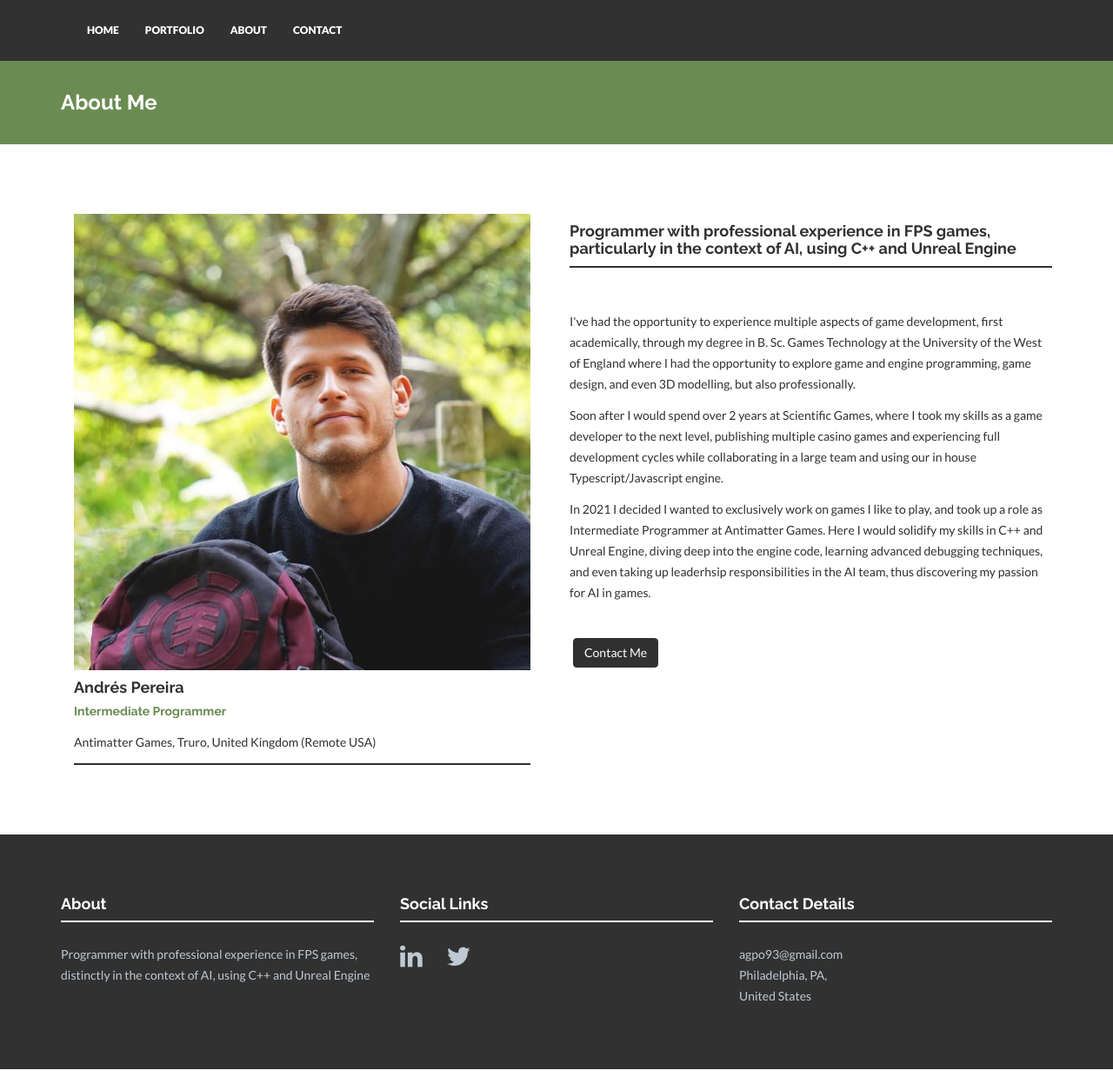
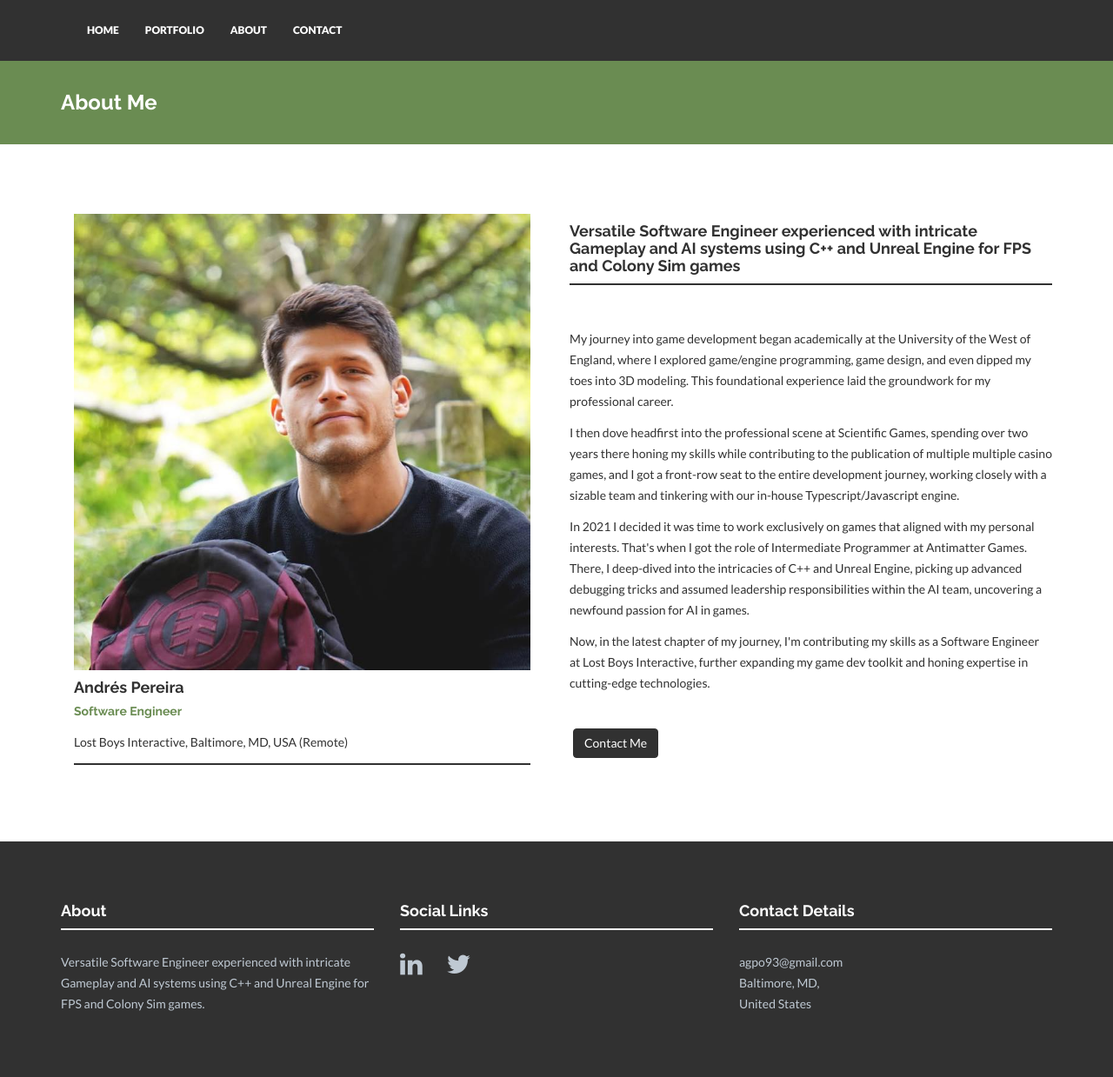
Before and after one commit to AGPO93/AGPO93.github.io, a Jekyll site: the page built from about.html, in a window 1280 px wide and 1239 px high. Shown: the whole window at 87% size. Built offline with Jekyll 4.4.1, drawn with Linux system fonts in a browser that asks for light colours; nearby versions of some CDN libraries.

Commit message:
2024 update with LBI info

```diff
--- a/_config.yml
+++ b/_config.yml
@@ -2,10 +2,10 @@
 
 # Site settings
 title: Andrés Pereira
-description: "Game Programmer Portfolio"
+description: "Game Software Engineer Portfolio"
 analytics: #Google analytics code in the format XX-nnnnnnnn-n
-baseurl: "/" #important: start with /
-url: "drepereira.com"
+baseurl: "" #important: start with /
+url: ""
 
 # Build settings
 highlighter: rouge
@@ -39,14 +39,14 @@ collections:
 # Social networks usernames. Many more available: google-plus, flickr, linkedin, etc). Shown in footer.
 social:
   - title: linkedin
-    url: https://www.linkedin.com/in/agpo93/
+    url: https://www.linkedin.com/in/drepereira/
   - title: twitter
     url: https://twitter.com/andresgamedev
 
 # Postal address (add as many lines as necessary). Shown in footer and on Contact page.
 address:
   - lines:
-    - Philadelphia, PA,
+    - Baltimore, MD,
     - United States
 email: agpo93@gmail.com
 
@@ -55,14 +55,14 @@ email: agpo93@gmail.com
 # Members information. Shown on About page.
 members:
   - name: Andrés Pereira
-    position: Intermediate Programmer
-    text: Antimatter Games, Truro, United Kingdom (Remote USA)
+    position: Software Engineer
+    text: Lost Boys Interactive, Baltimore, MD, USA (Remote)
     img: profileAndres.jpg
     social:
       - title: envelope #use for email address
         url: mailto:AGPO93@gmail.com
       - title: linkedin
-        url: https://www.linkedin.com/in/agpo93/
+        url: https://www.linkedin.com/in/drepereira/
 
 # Short text about your company. Shown in footer on every page and also separately on Home and Contact page.
-about: "Programmer with professional experience in FPS games, distinctly in the context of AI, using C++ and Unreal Engine"
+about: "Versatile Software Engineer experienced with intricate Gameplay and AI systems using C++ and Unreal Engine for FPS and Colony Sim games."
--- a/about.html
+++ b/about.html
@@ -30,21 +30,32 @@ permalink: /about/
             </br>
         </div>
         <div class="col-lg-6">
-            <h4>Programmer with professional experience in FPS games, particularly in the context of AI, using C++ and Unreal Engine</h4>
+            <h4>Versatile Software Engineer experienced with intricate Gameplay and AI systems using C++ and Unreal Engine for FPS and Colony Sim games</h4>
             <div class="hline"></div>
             <br></br>
-            <p>I've had the opportunity to experience multiple aspects of game development, first academically, through my degree in B. Sc. Games Technology at
-            the University of the West of England where I had the opportunity to explore game and engine programming, game design, and even 3D modelling, but also
-            professionally.</p>
+            <p>
+                My journey into game development began academically at the University of the West of England, where I explored game/engine programming,
+                game design, and even dipped my toes into 3D modeling. This foundational experience laid the groundwork for my professional career.
+            </p>
 
-            <p>Soon after I would spend over 2 years at Scientific Games, where I took my skills as a game developer to the next level, publishing
-            multiple casino games and experiencing full development cycles while collaborating in a large team and using our in house Typescript/Javascript engine.</p>
+            <p>
+                I then dove headfirst into the professional scene at Scientific Games, spending over two years there honing my skills while contributing
+                to the publication of multiple  multiple casino games, and I got a front-row seat to the entire development journey, working closely with
+                a sizable team and tinkering with our in-house Typescript/Javascript engine.
+            </p>
 
-            <p>In 2021 I decided I wanted to exclusively work on games I like to play, and took up a role as Intermediate Programmer at Antimatter Games. Here I
-            would solidify my skills in C++ and Unreal Engine, diving deep into the engine code, learning advanced debugging techniques, and even taking up leaderhsip
-            responsibilities in the AI team, thus discovering my passion for AI in games.</p>
+            <p>
+                In 2021 I decided it was time to work exclusively on games that aligned with my personal interests. That's when I got the role of Intermediate
+                Programmer at Antimatter Games. There, I deep-dived into the intricacies of C++ and Unreal Engine, picking up advanced debugging tricks  and
+                assumed leadership responsibilities within the AI team, uncovering a newfound passion for AI in games.
+            </p>
 
-            <p><br/><a href="{{ "/contact/" | prepend: site.baseurl }}" class="btn btn-theme">Contact Me</a></p>
+            <p>
+                Now, in the latest chapter of my journey, I'm contributing my skills as a Software Engineer at Lost Boys Interactive, further expanding my
+                game dev toolkit and honing expertise in cutting-edge technologies.
+            </p>
+
+            <p><br /><a href="{{ "/contact/" | prepend: site.baseurl }}" class="btn btn-theme">Contact Me</a></p>
         </div>
     </div><! --/row -->
 </div><! --/container -->
--- a/contact.html
+++ b/contact.html
@@ -15,13 +15,13 @@ permalink: /contact/
             <h4>LinkedIn</h4>
             <div class="hline"></div>
                 <p>
-                      agpo93
+                      https://www.linkedin.com/in/drepereira/
                     <br></br>
                 </p>
             <h4>Location</h4>
             <div class="hline"></div>
                 <p>
-                  Philadelphia, PA, United States
+                  Baltimore, MD, United States
                     <br></br>
                 </p>
         </div>
--- a/feed.xml
+++ b/feed.xml
@@ -10,10 +10,10 @@
     <atom:link href="{{ "/feed.xml" | prepend: site.baseurl | prepend: site.url }}" rel="self" type="application/rss+xml" />
     <pubDate>{{ site.time | date_to_rfc822 }}</pubDate>
     <lastBuildDate>{{ site.time | date_to_rfc822 }}</lastBuildDate>
-    <generator>Jekyll v{{ jekyll.version }}</generator>
+    <generator>Jekyll v{{ jekyll.version | capitalize }}</generator>
     {% for post in site.posts limit:10 %}
       <item>
-        <title>{{ post.categories.first | capitalize }}: {{ post.title | xml_escape }}</title>
+        <title>{{ post.categories.first | capitalize }}: {{ post.title | xml_escape }}</title>
         <description>{{ post.content | xml_escape }}</description>
         <pubDate>{{ post.date | date_to_rfc822 }}</pubDate>
         <link>{{ post.url | prepend: site.baseurl | prepend: site.url }}</link>
```
Also changed, not shown: _includes/header.html (+1 -9 lines), _projects/2022-12-05-igi.markdown (+10 -7 lines), _projects/2024-01-15-lbi.markdown (added, +21 -0 lines).
